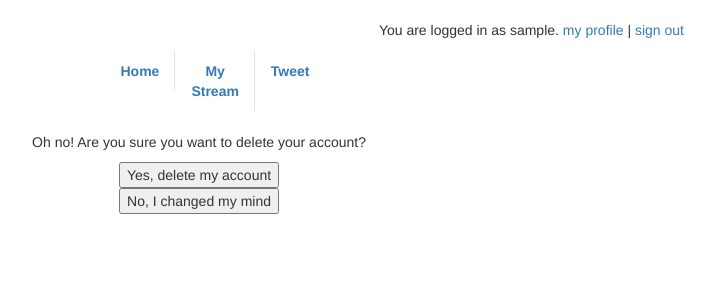
After one commit to thinkpad20/twitpoll, a Flask app: page /delete/1 in a window 1280 px wide. The commit adds this page. Shown: the top 300 px of the page, without its empty margins (441-1156 px from the left). Run offline with Flask 2, Linux system fonts and the light colour scheme; the visitor is signed in with stand-in values (Sample User, id 1); some libraries are stand-ins or nearby versions.

Commit message:
are we done? maybe??

```diff
--- a/app.py
+++ b/app.py
@@ -65,7 +65,7 @@ def users():
 		if username and password and email and password == passwordconf:
 			error = User.add(username, password, email)
 			if not error:
-				session["username"] = username
+				session["userID"] = User.find_by_username(username).userID()
 				return render_template("users.html", messages = {'general': 'welcome to TwitPoll!'})
 			else:
 				return render_template("signup.html", error=error)
@@ -132,17 +132,18 @@ def tweet():
 			errors['general'] = "You are not logged in"
 			return render_template("home.html", error=errors)
 
-@app.route("/disable/<userID>", methods=["GET", "POST"])
-def disable_account(userID):
+@app.route("/delete/<userID>", methods=["GET", "POST"])
+def delete_account(userID):
 	if not User.exists(userID):
 		return redirect(url_for('error404'))
 	if request.method == "GET":
-		return render_template("disable_confirm.html", user=User.find_by_id(userID))
+		return render_template("delete_confirm.html", user=User.find_by_id(userID))
 	if request.method == "POST":
 		set_active("home")
 		if User.logged_in() and User.current_id() == int(userID):
 			msg = "Sad to see you go, %s!" % User.current().username()
-			User.disable(userID)
+			User.delete(userID)
+			session.clear()
 			return render_template("home.html", error={'general':msg})
 		else:
 			return render_template("home.html", error={'general':'You are not logged in.'})
--- a/create_db.sql
+++ b/create_db.sql
@@ -71,8 +71,7 @@ CREATE TABLE Tweets (
 	hasPoll INTEGER					NOT NULL,
 	visible INTEGER					NOT NULL DEFAULT 1,
 	PRIMARY KEY (tweetID),
-	FOREIGN KEY (userID) REFERENCES Users(userID)
-	ON DELETE CASCADE
+	FOREIGN KEY (userID) REFERENCES Users(userID) ON DELETE CASCADE
 );
 
 -- select "create Hashtags" as "Action";
@@ -82,7 +81,7 @@ CREATE TABLE Hashtags (
 	tweetID	INTEGER					NOT NULL,
 	content VARCHAR(140) 			NOT NULL,
 	PRIMARY KEY (hashtagID),
-	FOREIGN KEY (tweetID) REFERENCES Tweets(tweetID)
+	FOREIGN KEY (tweetID) REFERENCES Tweets(tweetID) ON DELETE CASCADE
 );
 
 -- select "create Follows" as "Action";
@@ -91,8 +90,8 @@ CREATE TABLE Follows (
 	follower INTEGER 				NOT NULL,
 	followee INTEGER 				NOT NULL,
 	PRIMARY KEY (follower, followee),
-	FOREIGN KEY (follower) REFERENCES Users(userID),
-	FOREIGN KEY (followee) REFERENCES Users(userID)
+	FOREIGN KEY (follower) REFERENCES Users(userID) ON DELETE CASCADE,
+	FOREIGN KEY (followee) REFERENCES Users(userID) ON DELETE CASCADE
 );
 
 -- select "create Retweets" as "Action";
@@ -102,8 +101,8 @@ CREATE TABLE Retweets (
 	userID INTEGER 					NOT NULL,
 	dateTime TIMESTAMP				NOT NULL DEFAULT CURRENT_TIMESTAMP,
 	PRIMARY KEY (userID, tweetID),
-	FOREIGN KEY (userID) REFERENCES Users(userID),
-	FOREIGN KEY (tweetID) REFERENCES Tweets(tweetID)
+	FOREIGN KEY (userID) REFERENCES Users(userID) ON DELETE CASCADE,
+	FOREIGN KEY (tweetID) REFERENCES Tweets(tweetID) ON DELETE CASCADE
 );
 
 -- select "create Mentions" as "Action";
@@ -112,8 +111,8 @@ CREATE TABLE Mentions (
 	tweetID INTEGER 				NOT NULL,
 	userID INTEGER 					NOT NULL,
 	PRIMARY KEY (tweetID, userID),
-	FOREIGN KEY (tweetID) REFERENCES Tweets(tweetID),
-	FOREIGN KEY (userID) REFERENCES Users(userID)
+	FOREIGN KEY (tweetID) REFERENCES Tweets(tweetID) ON DELETE CASCADE,
+	FOREIGN KEY (userID) REFERENCES Users(userID) ON DELETE CASCADE
 );
 
 -- select "create Favorites" as "Action";
@@ -122,8 +121,8 @@ CREATE TABLE Favorites (
 	tweetID INTEGER 				NOT NULL,
 	userID INTEGER 					NOT NULL,
 	PRIMARY KEY (tweetID, userID),
-	FOREIGN KEY (tweetID) REFERENCES Tweets(tweetID),
-	FOREIGN KEY (userID) REFERENCES Users(userID)
+	FOREIGN KEY (tweetID) REFERENCES Tweets(tweetID) ON DELETE CASCADE,
+	FOREIGN KEY (userID) REFERENCES Users(userID) ON DELETE CASCADE
 );
 
 -- select "create Messages" as "Action";
@@ -135,8 +134,8 @@ CREATE TABLE Messages (
 	content VARCHAR(140)			NOT NULL,
 	dateTime TIMESTAMP			 	NOT NULL DEFAULT CURRENT_TIMESTAMP,
 	PRIMARY KEY (messageID),
-	FOREIGN KEY (senderID) REFERENCES Users(userID),
-	FOREIGN KEY (receiverID) REFERENCES Users(userID)
+	FOREIGN KEY (senderID) REFERENCES Users(userID) ON DELETE CASCADE,
+	FOREIGN KEY (receiverID) REFERENCES Users(userID) ON DELETE CASCADE
 );
 
 -- select "create Polls" as "Action";
@@ -146,5 +145,5 @@ CREATE TABLE Polls (
 	tweetID INTEGER NOT NULL,
 	pollOptionText VARCHAR(300),
 	PRIMARY KEY (pollID),
-	FOREIGN KEY (tweetID) REFERENCES Tweets(tweetID)
+	FOREIGN KEY (tweetID) REFERENCES Tweets(tweetID) ON DELETE CASCADE
 );
--- a/data.py
+++ b/data.py
@@ -189,7 +189,6 @@ class User(object):
 		return Tweet.by_userID(self.userID())
 
 	def followed_tweets(self):
-		print "++++++++++++++++++++++++++++++GETTING FOLLOWED TWEETS"
 		q = ("select t.* "
 			"from Tweets t, Users followee, Follows f "
 			"where followee.userID = f.followee "
@@ -205,7 +204,6 @@ class User(object):
 			 "where follower.userID = f.follower "
 			 "and followee.userID = f.followee "
 			 "and followee.userID = %d;") % self.userID()
-		print "++++++++++++++++++GETTING FOLLOWERS"
 		res = sql_search(q)
 		if res:
 			print "len: ", len(res)
--- a/templates/base.html
+++ b/templates/base.html
@@ -3,6 +3,15 @@
 <html>
 <head>
 	<script src="http://code.jquery.com/jquery-1.10.1.min.js"></script>
+	<script>
+	var fol = function(userID) {
+		$.post('/user/follow/' + userID,
+			function() {
+				setTimeout(function() { location.reload(); }, 100);
+			});
+	}
+
+	</script>
 	<title>
 		{% block title %}{{site_name}}{% endblock %}
 	</title>
--- /dev/null
+++ b/templates/delete_confirm.html
@@ -0,0 +1,16 @@
+{% extends "base.html" %}
+
+{% block main %}
+
+<div class="text-center">
+Oh no! Are you sure you want to delete your account?
+<p>
+<form action="/delete/{{User.current_id()}}" method="post">
+	<input name="confirm_delete" type="submit" value="Yes, delete my account">
+</form>
+<form action="/users/{{User.current_id()}}" method="get">
+	<input name="change_mind" type="submit" value="No, I changed my mind">
+</form>
+</div>
+
+{% endblock %}
--- a/templates/edit_user.html
+++ b/templates/edit_user.html
@@ -70,6 +70,6 @@ table.center {
   </tr>
 </form>
 
-<a href="/disable/{{user.userID()}}">Disable my account</a>
+<a href="/delete/{{user.userID()}}">Delete my account</a>
 
 {% endblock %}
--- a/templates/header.html
+++ b/templates/header.html
@@ -4,7 +4,7 @@
 
 <div class="masthead">
     <p class="muted text-right">{% if User.logged_in() %}You are logged in as {{ User.current().username() }}.
-                                  <a href="{{ url_for('user_profile', userid=User.current().userID()) }}">my profile</a> |
+                                  <a href="{{ url_for('user_profile', userid=User.current_id()) }}">my profile</a> |
                                   <a href="{{ url_for('signout') }}">sign out</a>
                                   {% else %}
                                     You are not signed in. <a href="{{url_for('signin')}}">sign in</a>
@@ -16,10 +16,10 @@
         <ul class="nav">
           <li class="{{ navclass["home"] }}"><a href="/">Home</a></li>
           {% if User.logged_in() %}
-            <li class="{{ navclass["followed_tweets"] }}"><a href="/tweets/followedby/{{User.current().userID()}}">My Stream</a></li>
+            <li class="{{ navclass["followed_tweets"] }}"><a href="/tweets/followedby/{{User.current_id()}}">My Stream</a></li>
             <li class="{{ navclass["newtweet"] }}"><a href="/tweets/new">Tweet</a></li>
           {% else %}
-          <li class="{{ navclass["tweets"] }}"><a href="/tweets">Browse</a></li>
+          <li class="{{ navclass["tweets"] }}"><a href="/tweets">Recent Twitpolls</a></li>
           {% endif %}
         </ul>
       </div>
--- a/templates/tweets.html
+++ b/templates/tweets.html
@@ -26,8 +26,8 @@ div.overflow {height: 15px; overflow: hidden;}
 						  <td><a href="/users/{{user.userID()}}">{{ user.username() }}</a></td>
 						  {% if User.logged_in() %}
 						  <td padding-top="0px">
-						  		{% if User.current().userID() != user.userID() %}
-						  			<a href="/user/follow/{{user.userID()}}?prev=tweets.html">{{"unfollow" if User.current().is_following(user.userID()) else "follow"}}
+					  		{% if User.current_id() != user.userID() %}
+					  			<a id="hey" href="#" onclick="fol({{user.userID()}})">{{"unfollow" if User.current().is_following(user.userID()) else "follow"}}
 										</a>
 								{% endif %}
 							</td>
@@ -50,7 +50,7 @@ div.overflow {height: 15px; overflow: hidden;}
 		        </td>
 		        <td>
 		        	<div class="overflow">
-		            {% if User.logged_in() and tweet.userID() == User.current().userID() %}
+		            {% if User.logged_in() and tweet.userID() == User.current_id() %}
 		            <form action="/tweets/delete/{{ tweet.tweetID() }}" method="post">
 		                <input type="submit" class="linkbutton" value="delete">
 		            </form>
```
Also changed, not shown: templates/followed_tweets.html (+2 -9 lines), 1 other file. Lines whose indentation alone changed are shown as unchanged.
